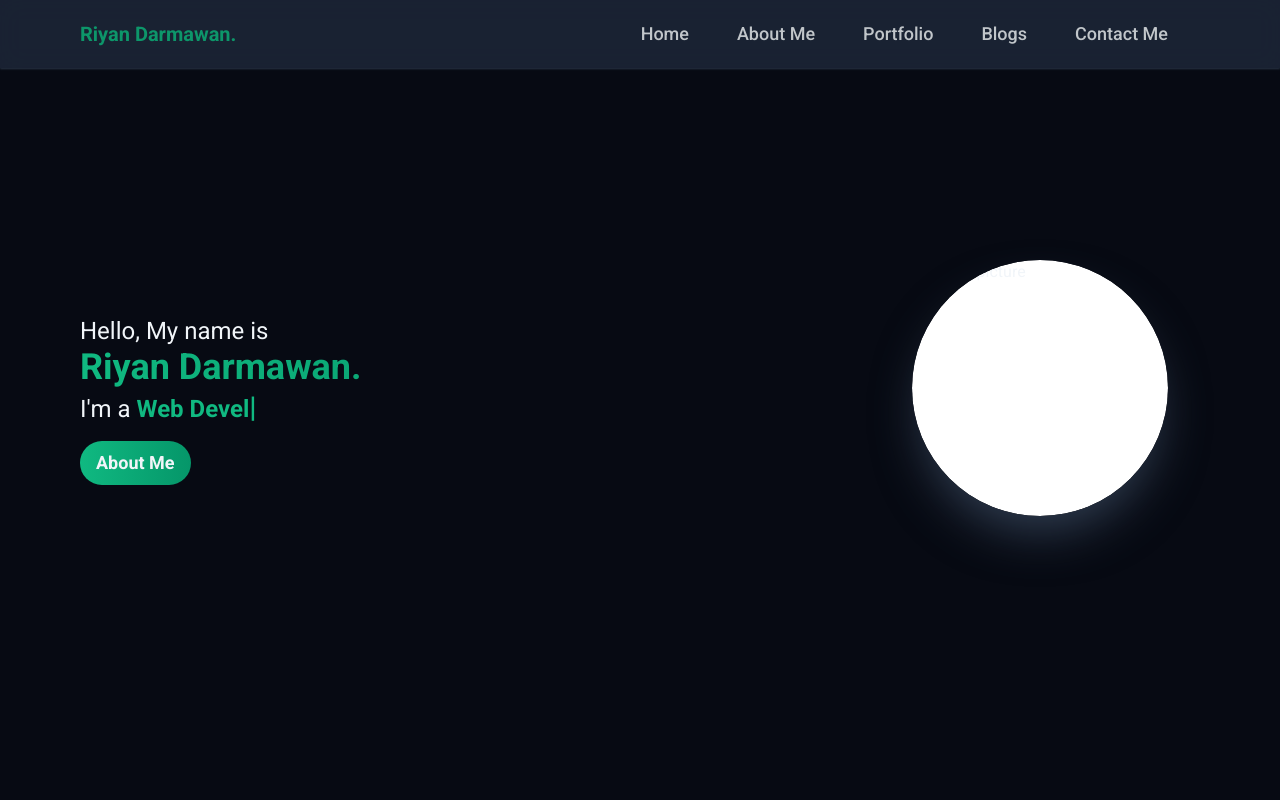
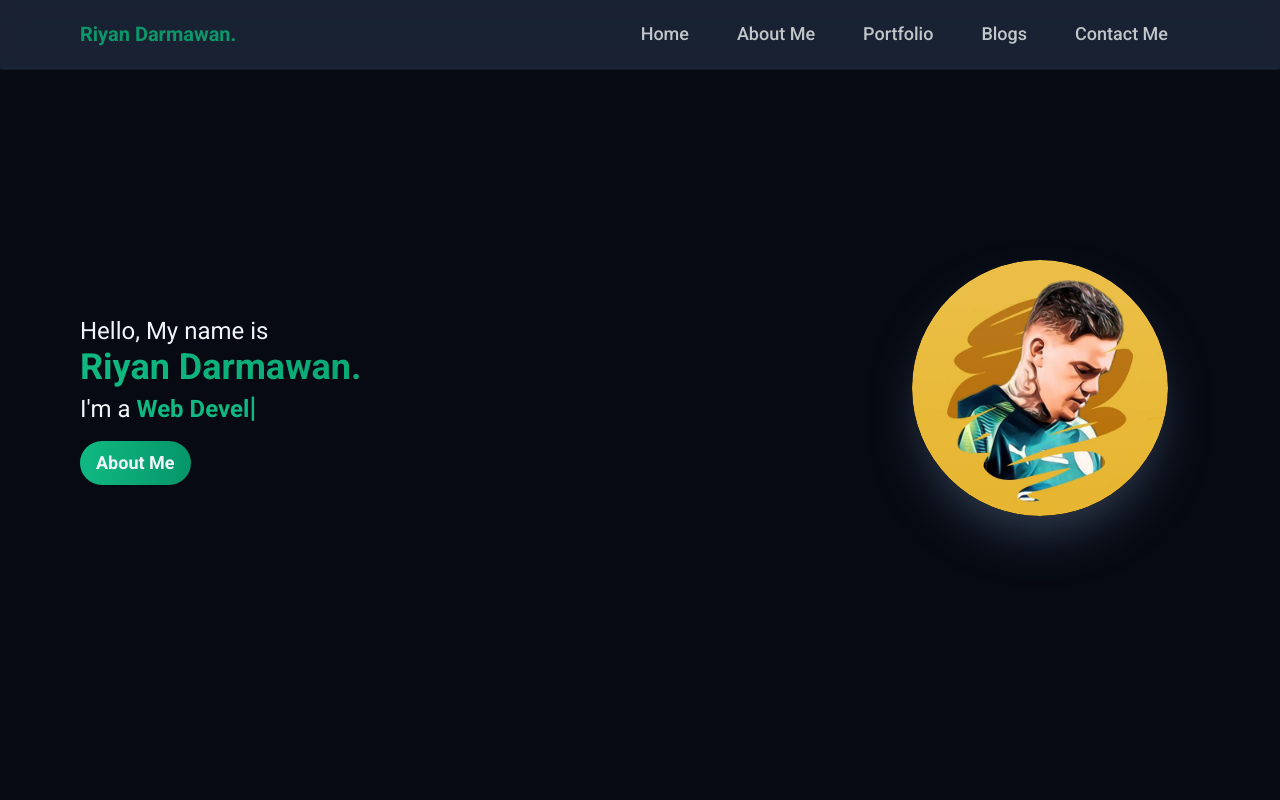
Before and after one commit to riyandarmawan/personal-website, a website: page index.html in a window 1280 px wide. Shown: the top 800 px of the page. Drawn offline with Linux system fonts and the light colour scheme.

Commit message:
fixed profile

```diff
--- a/index.html
+++ b/index.html
@@ -86,7 +86,7 @@
         >
           <div class="overflow-hidden rounded-full shadow-2xl shadow-slate-700">
             <img
-              src=""
+              src="src/img/riyan.jpg"
               alt="profile picture"
               class="aspect-square h-36 w-36 rounded-full bg-white md:h-48 md:w-48 xl:h-64 xl:w-64"
             />
```
Also changed, not shown: src/img/riyan.jpg (added).
